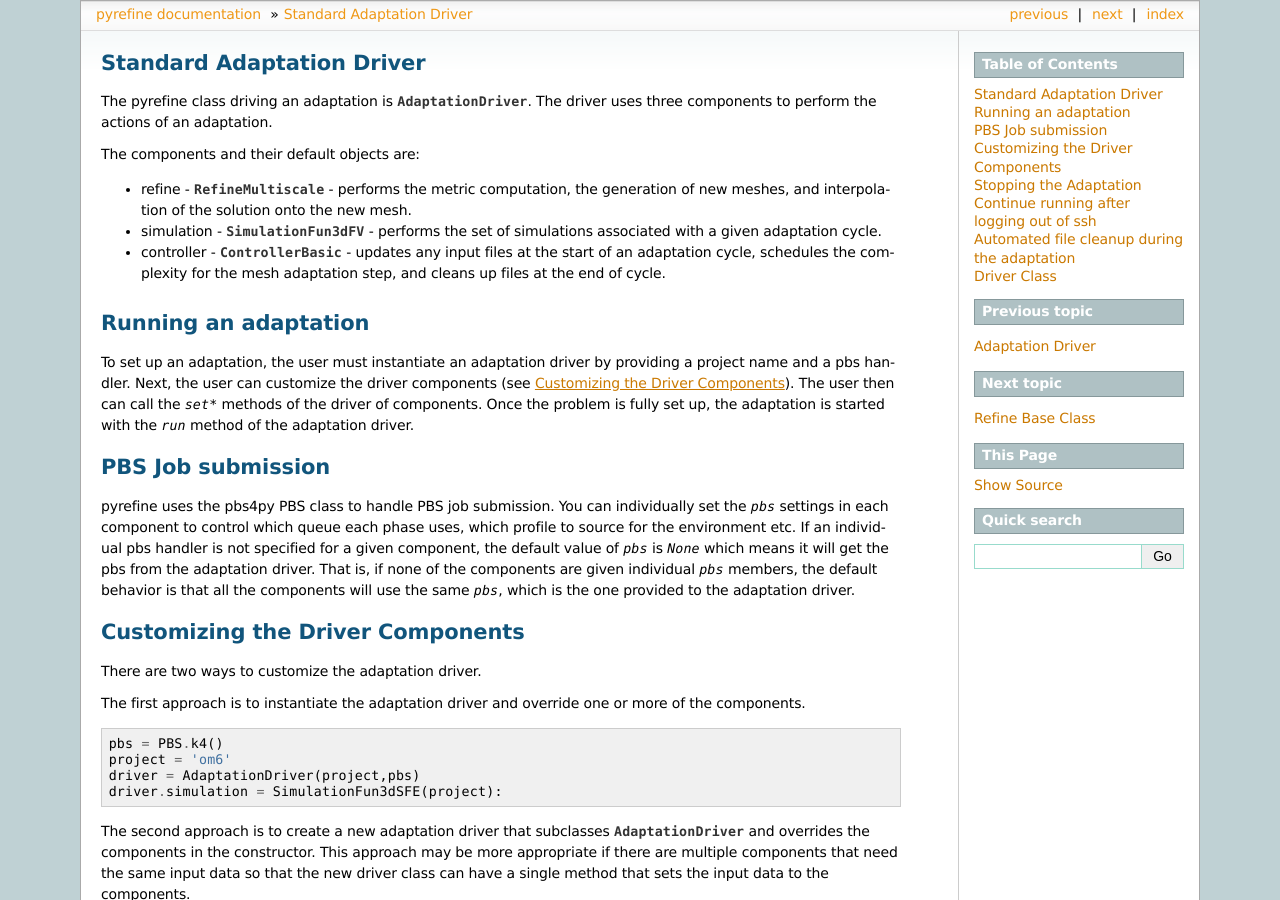
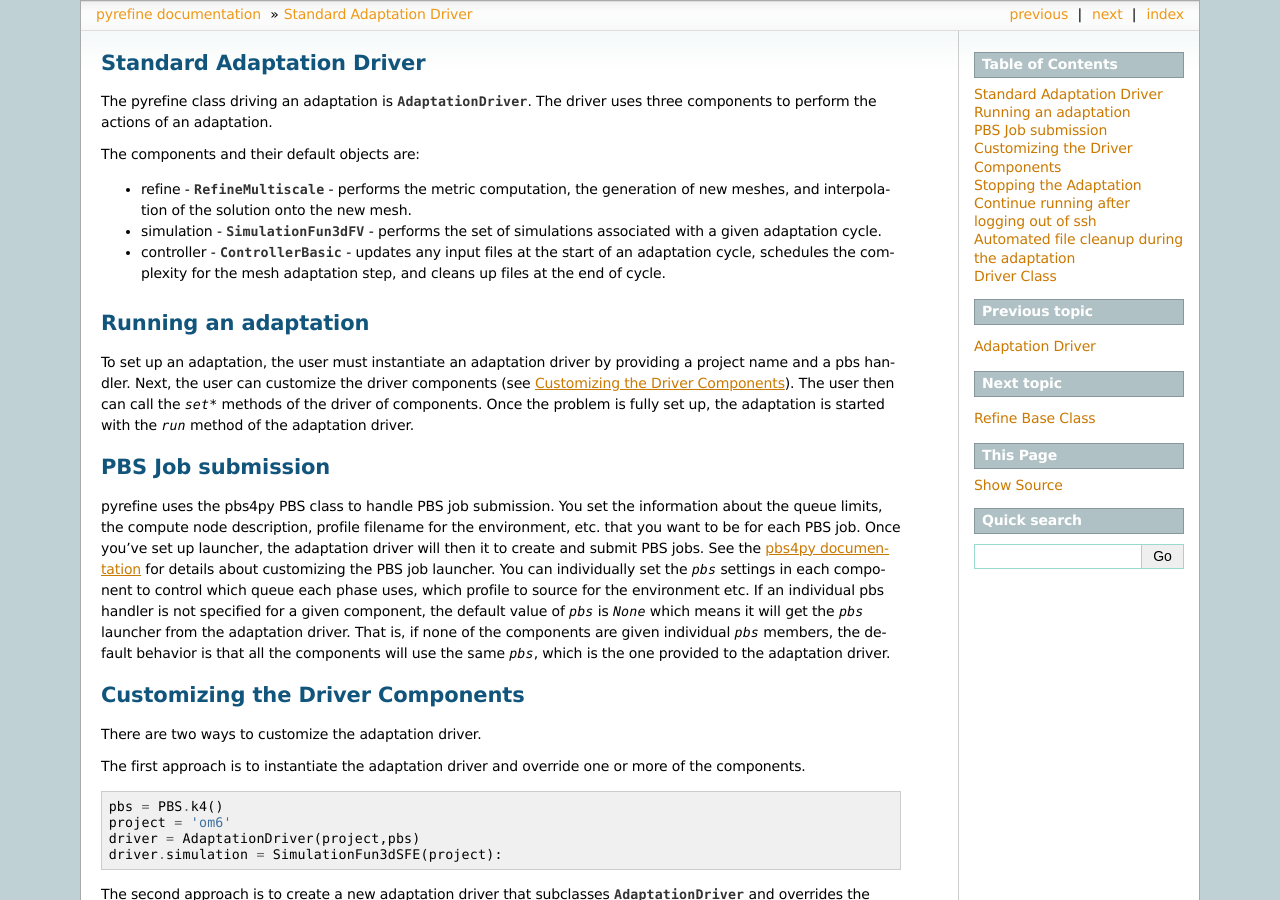
Before and after one commit to nasa/pyrefine, a Sphinx documentation site: the page built from docs/source/adaptation_driver.rst, in a window 1280 px wide and 900 px high. Built offline with Sphinx 7.4.7, drawn with Linux system fonts in a browser that asks for light colours.

Commit message:
Link add pbs4py link in PBS section of docs

```diff
--- a/docs/source/adaptation_driver.rst
+++ b/docs/source/adaptation_driver.rst
@@ -22,9 +22,12 @@ Once the problem is fully set up, the adaptation is started with the `run` metho
 PBS Job submission
 ------------------
 pyrefine uses the pbs4py PBS class to handle PBS job submission.
+You set the information about the queue limits, the compute node description, profile filename for the environment, etc. that you want to be for each PBS job.
+Once you've set up launcher, the adaptation driver will then it to create and submit PBS jobs.
+See the `pbs4py documentation <https://nasa.github.io/pbs4py/>`_ for details about customizing the PBS job launcher.
 You can individually set the `pbs` settings in each component
 to control which queue each phase uses, which profile to source for the environment etc.
-If an individual pbs handler is not specified for a given component, the default value of `pbs` is `None` which means it will get the pbs from the adaptation driver.
+If an individual pbs handler is not specified for a given component, the default value of `pbs` is `None` which means it will get the `pbs` launcher from the adaptation driver.
 That is, if none of the components are given individual `pbs` members, the default behavior is that all the components will use the same `pbs`, which is the one provided to the adaptation driver.
 
 
```
